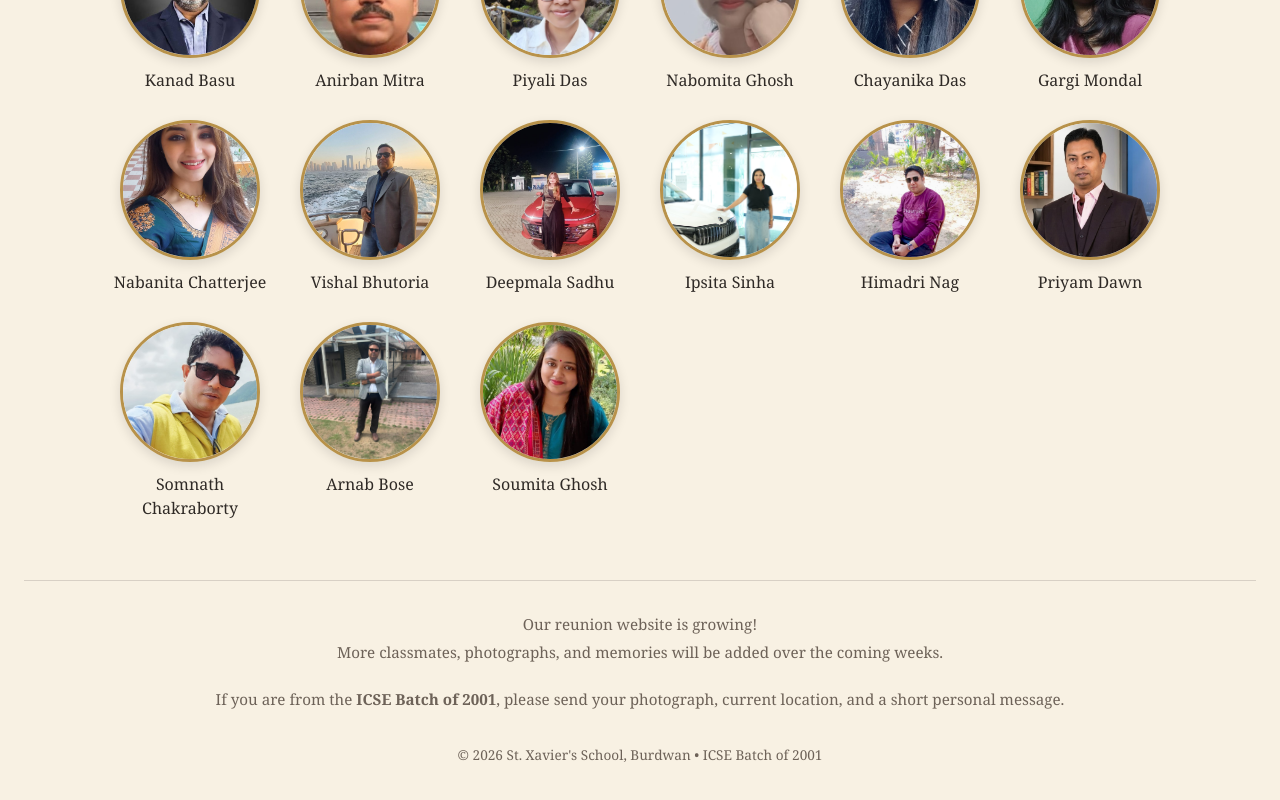
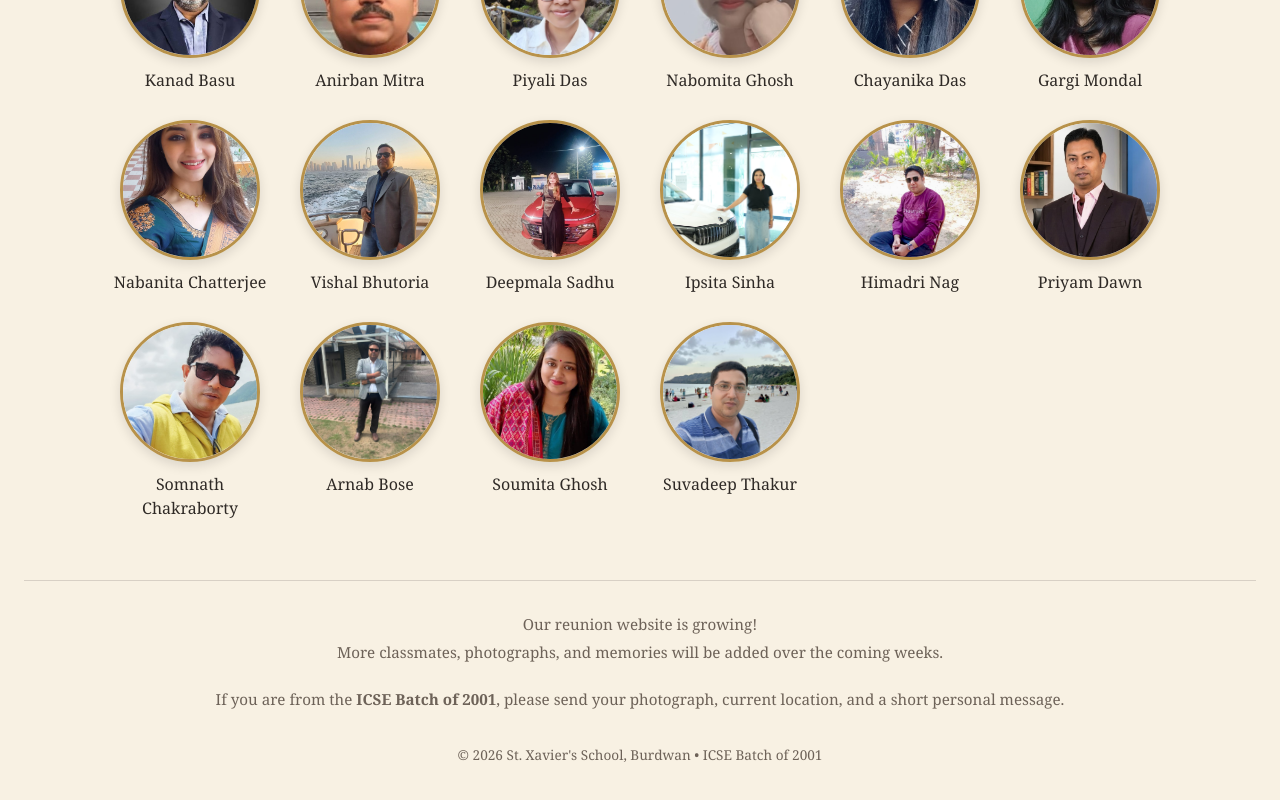
Before and after one commit to kanadbasu/school-reunion-25, a Next.js app: page / in a window 1280 px wide. Shown: the part 708-1508 px from the top of the page. Built offline with nearby package versions, Linux system fonts and the light colour scheme.

Commit message:
Update Anirban's photo

```diff
--- a/app/page.tsx
+++ b/app/page.tsx
@@ -91,6 +91,12 @@ const classmates = [
     photo: "/soumita.jpeg",
     location: "Kolkata, India",
     message: "School uniforms, shoes, periods, sections,classrooms, exams,different staff room’s , even toilets, games periods. Getting love, scold and knowledge from lovely teachers , participating in sports day, annual functions. Friends , eating lunch together , millions of memories …… one school 11 years."
+  },
+  {
+    name: "Suvadeep Thakur",
+    photo: "/thakur.jpeg",
+    location: "Burdwan, India",
+    message: "25 Years Later… Same Hearts, New Stories, Forever Classmates."
   },
 ];
 
```
Also changed, not shown: public/thakur.jpeg (added).
